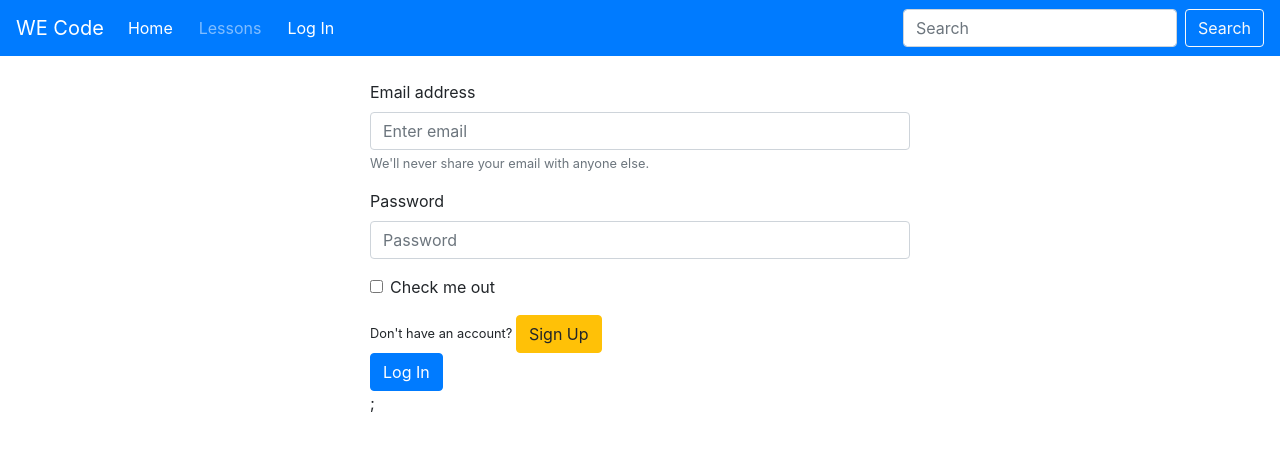
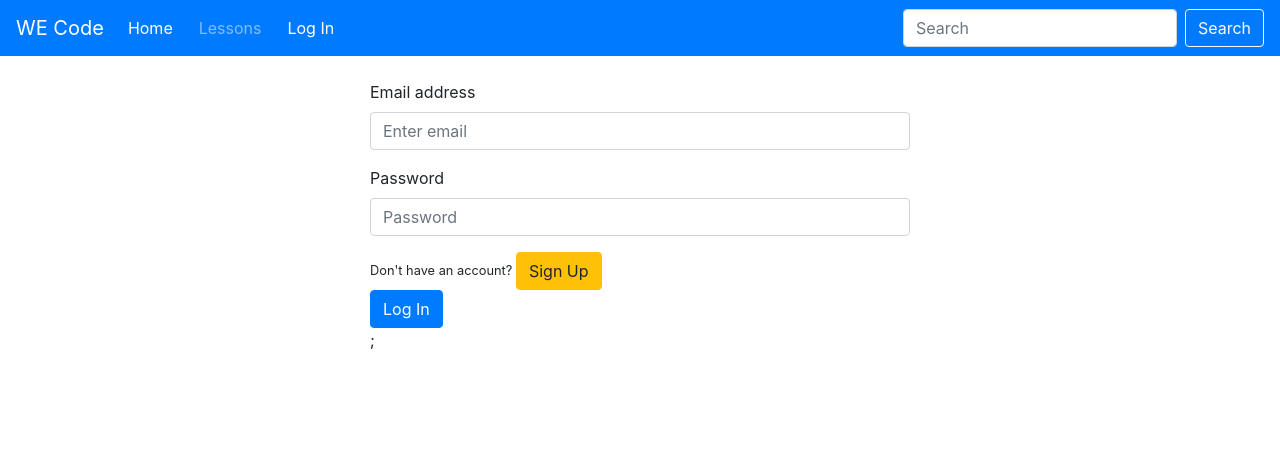
Before and after one commit to GilTorch/react-redux-portfolio-project, a React (Create React App) app in the folder client/: page /login in a window 1280 px wide. Shown: the top 450 px of the page. Built offline with nearby package versions, Linux system fonts and the light colour scheme.

Commit message:
Refactored Log In Form with react

```diff
--- a/client/src/page/Authentication.js
+++ b/client/src/page/Authentication.js
@@ -1,63 +1,89 @@
 import React,{ Component } from 'react';
 import { Form, Button, Container, Row, Col } from 'react-bootstrap'
 import { Link } from 'react-router-dom';
+import * as yup from 'yup';
+import { Formik } from 'formik';
 
-class Authentication extends Component{
+const Authentication = () =>{
 
-    constructor(props){
-        super(props)
-        this.state={
-            email:"",
-            password:""
-        }
-    }
+    const schema = yup.object({
+        email:yup.string().email().required("Email is required"),
+        password:yup.string().required("Password is Required")
+      });
 
-    handleChange=(event)=>{
-        this.setState({
-            [event.target.name]: event.target.value
-        })
-    }
 
-    handleSubmit=(event)=>{
-        event.preventDefault()
-        console.log(this.state)
-    }
-
-    render(){
         return(
-            <div>
-                <Container className="mt-3 mt-4">
+            <Formik
+                validationSchema={schema}
+                initialValues={
+                   {
+                    email:"",
+                    password:""
+                   }
+                }
+                onSubmit={(values, { setSubmitting })=>{
+                    console.log(JSON.stringify(values))
+                    setSubmitting(false)
+                }}
+            >
+                {({
+                  handleSubmit,
+                  handleChange,
+                  handleBlur,
+                  values,
+                  touched,
+                  isValid,
+                  errors,
+                  isSubmitting
+                }) => (
+                    <Container className="mt-3 mt-4">
                     <Row>
                         <Col md={{span:6, offset: 3}}>
-                            <Form onSubmit={this.handleSubmit}>
+                            <Form onSubmit={handleSubmit}>
                                 <Form.Group controlId="formBasicEmail">
                                     <Form.Label>Email address</Form.Label>
-                                    <Form.Control type="email" name="email" onChange={this.handleChange} placeholder="Enter email" value={this.state.email} />
-                                    <Form.Text className="text-muted">
-                                    We'll never share your email with anyone else.
-                                    </Form.Text>
+                                    <Form.Control
+                                        type="email"
+                                        name="email"
+                                        onChange={ handleChange }
+                                        onBlur={ handleBlur }
+                                        placeholder="Enter email"
+                                        value={ values.emaill}
+                                        isInvalid={ !!errors.email }
+                                    />
+                                    <Form.Control.Feedback type="invalid">
+                                        {errors.email}
+                                    </Form.Control.Feedback>
                                 </Form.Group>
 
                                 <Form.Group controlId="formBasicPassword">
                                     <Form.Label>Password</Form.Label>
-                                    <Form.Control type="password" name="password" value={this.state.password} onChange={this.handleChange} placeholder="Password" />
-                                </Form.Group>
-                                <Form.Group controlId="formBasicChecbox">
-                                    <Form.Check type="checkbox" label="Check me out" />
+                                    <Form.Control
+                                        type="password"
+                                        name="password"
+                                        value={ values.password }
+                                        onChange={ handleChange }
+                                        onBlur={ handleBlur }
+                                        placeholder="Password"
+                                        isInvalid={ !!errors.password }
+                                    />
+                                    <Form.Control.Feedback type="invalid">
+                                        {errors.password}
+                                    </Form.Control.Feedback>
                                 </Form.Group>
                                 <Form.Text>
                                     Don't have an account? <Link to="/signup"><Button variant="warning">Sign Up</Button></Link>
                                 </Form.Text>
-                                <Button variant="primary" type="submit">
+                                <Button variant="primary" type="submit" disabled={ isSubmitting }>
                                     Log In
                                 </Button>
                             </Form>;
                         </Col>
                     </Row>
                 </Container>
-            </div>
+                )}
+            </Formik>
         )
-    }
 }
 
 export default Authentication;
```
